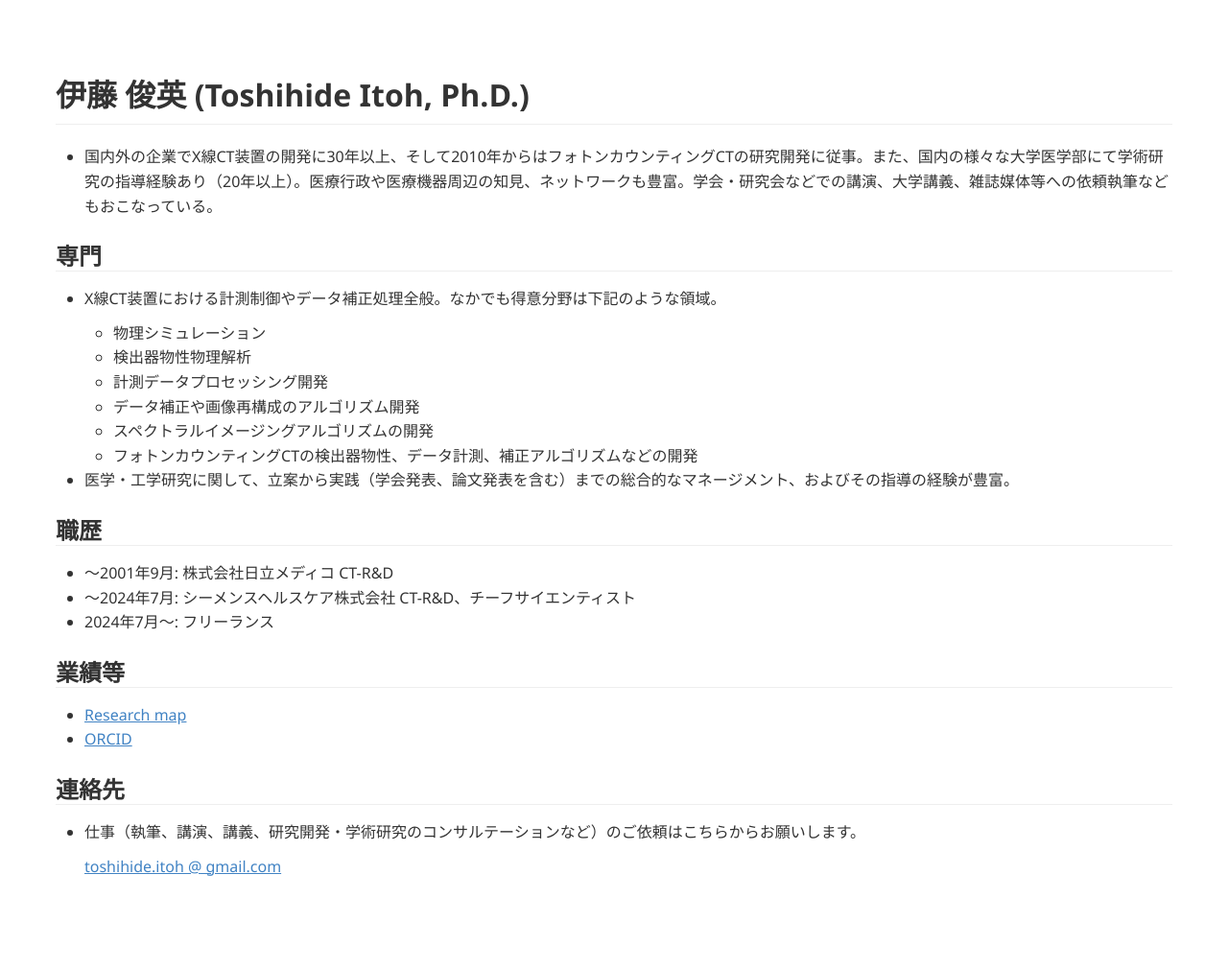
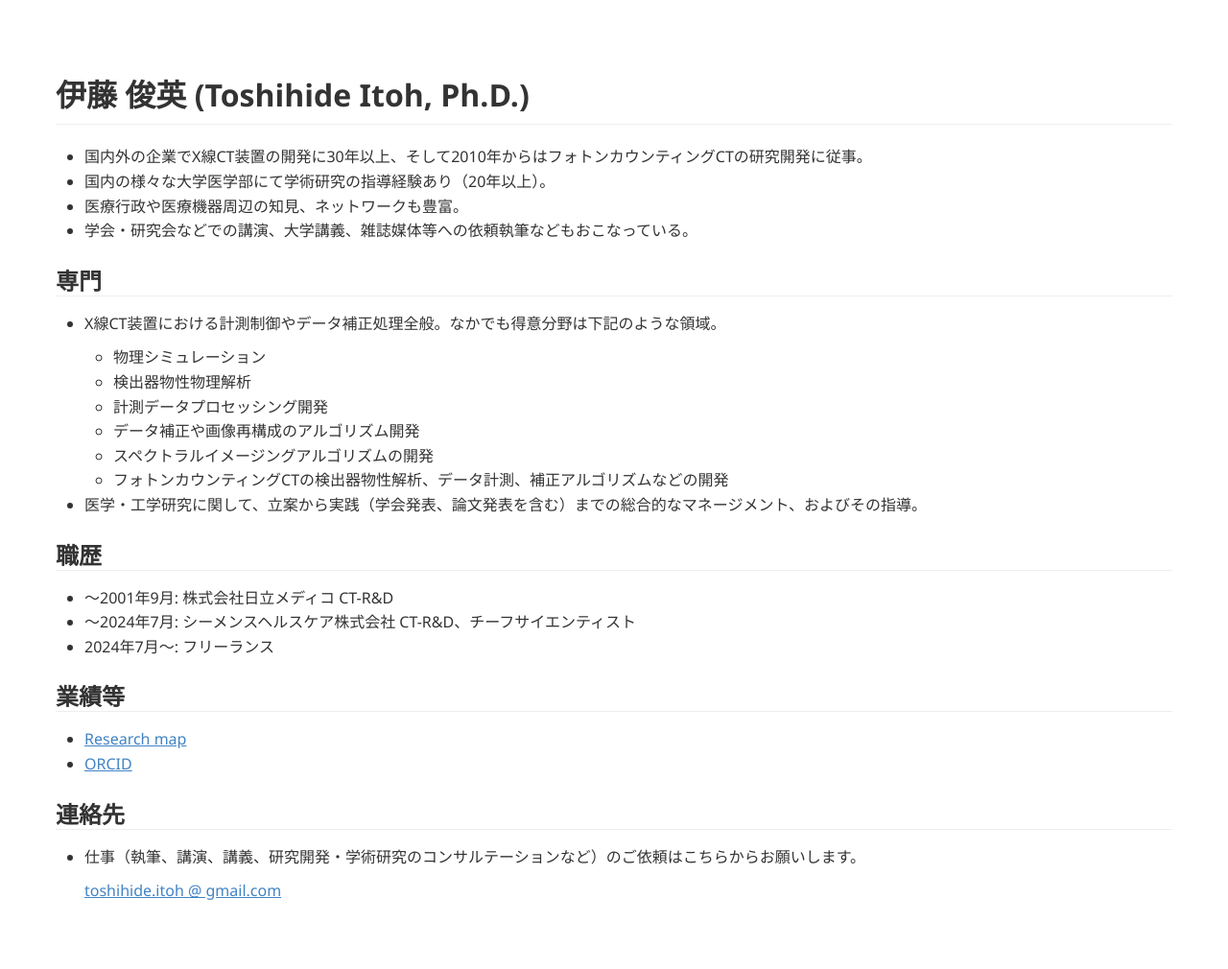
Before and after one commit to tnitoh/tnitoh.github.io, a Jekyll site: the page built from index.md, in a window 1280 px wide. Shown: the whole page at 96% size. Built offline with Jekyll 4.4.1, drawn with Linux system fonts in a browser that asks for light colours; Markdown is read by kramdown in place of the engine named in the settings; before the commit the page ends 984 px from its top, so only the background shows below that.

Commit message:
Update index.md

```diff
--- a/index.md
+++ b/index.md
@@ -5,7 +5,10 @@ title: Toshihide Itoh's web page
 
 # 伊藤 俊英 (Toshihide Itoh, Ph.D.)
 
-- 国内外の企業でX線CT装置の開発に30年以上、そして2010年からはフォトンカウンティングCTの研究開発に従事。また、国内の様々な大学医学部にて学術研究の指導経験あり（20年以上）。医療行政や医療機器周辺の知見、ネットワークも豊富。学会・研究会などでの講演、大学講義、雑誌媒体等への依頼執筆などもおこなっている。
+- 国内外の企業でX線CT装置の開発に30年以上、そして2010年からはフォトンカウンティングCTの研究開発に従事。
+- 国内の様々な大学医学部にて学術研究の指導経験あり（20年以上）。
+- 医療行政や医療機器周辺の知見、ネットワークも豊富。
+- 学会・研究会などでの講演、大学講義、雑誌媒体等への依頼執筆などもおこなっている。
 
 ## 専門
 - X線CT装置における計測制御やデータ補正処理全般。なかでも得意分野は下記のような領域。
@@ -15,9 +18,10 @@ title: Toshihide Itoh's web page
   - 計測データプロセッシング開発
   - データ補正や画像再構成のアルゴリズム開発
   - スペクトラルイメージングアルゴリズムの開発
-  - フォトンカウンティングCTの検出器物性、データ計測、補正アルゴリズムなどの開発
+  - フォトンカウンティングCTの検出器物性解析、データ計測、補正アルゴリズムなどの開発
 
-- 医学・工学研究に関して、立案から実践（学会発表、論文発表を含む）までの総合的なマネージメント、およびその指導の経験が豊富。
+
+- 医学・工学研究に関して、立案から実践（学会発表、論文発表を含む）までの総合的なマネージメント、およびその指導。
 
 
 ## 職歴
```
